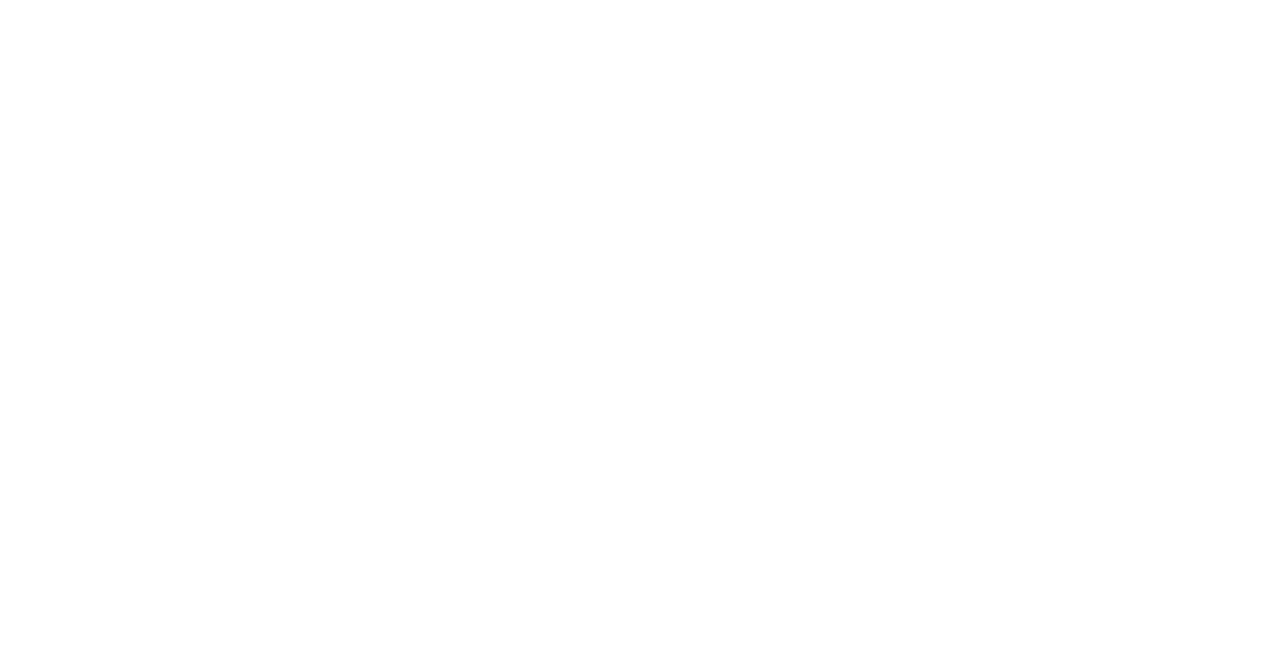
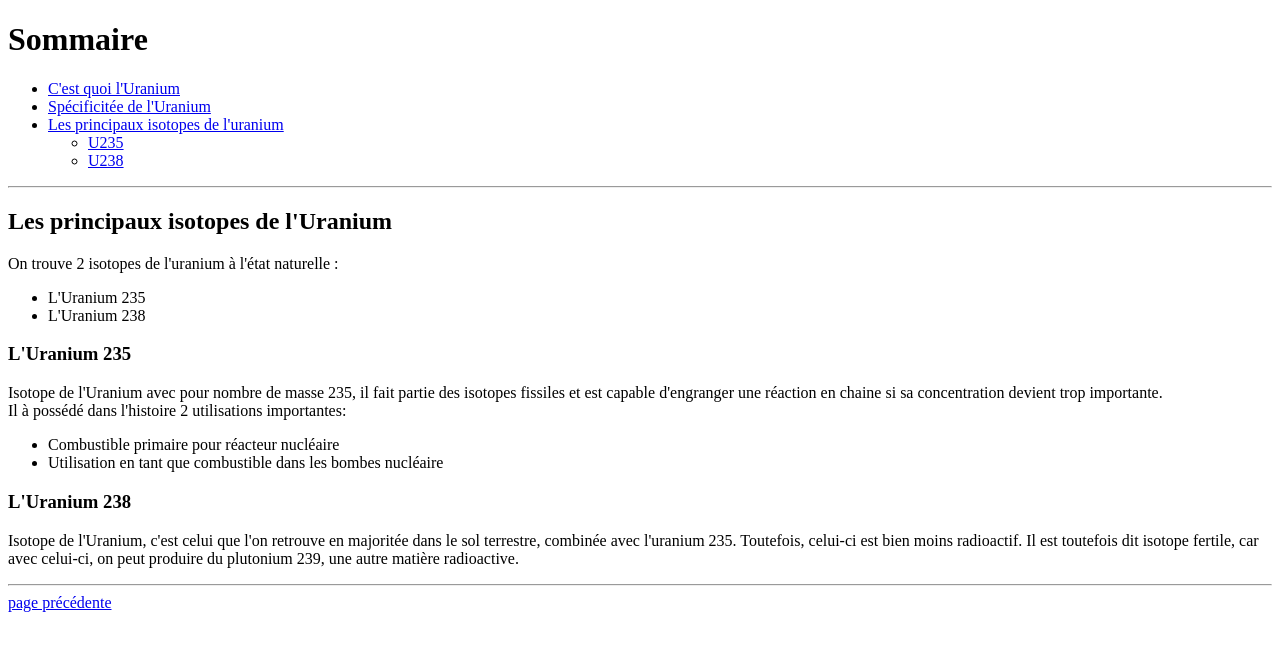
Before and after one commit to lobthere/premierp-web, a plain HTML site: page isotope.html in a window 1280 px wide. Drawn offline with Linux system fonts and the light colour scheme.

Commit message:
edited isotope, moved some references to account for the name changement, and the sections created.

```diff
--- a/isotope.html
+++ b/isotope.html
@@ -2,9 +2,57 @@
 <html lang="fr">
 <head>
     <meta charset="UTF-8">
-    <title>DUranium 238</title>
+    <title>Isotopes de l'Uranium</title>
 </head>
 <body>
+    <header>
+        <h1>Sommaire</h1>
+        <ul>
+            <li><a href="index.html#uranium">C'est quoi l'Uranium</a></li>
+            <li><a href="index.html#spec">Spécificitée de l'Uranium</a></li>
+            <li><a href="#isotope">Les principaux isotopes de l'uranium</a></li>
+            <ul>
+                <li><a href="#U235">U235</a></li>
+                <li><a href="#U238">U238</a></li>
+            </ul>
+        </ul>
+    </header>
+    <hr>
+    <main>
+        <div id="isotope">
+            <h2>Les principaux isotopes de l'Uranium</h2>
+            <p>On trouve 2 isotopes de l'uranium à l'état naturelle :</p>
+            <ul>
+                <li>L'Uranium 235</li>
+                <li>L'Uranium 238</li>
+            </ul>
+            <div id="U235">
+                <h3>L'Uranium 235</h3>
+                <p>
+                    Isotope de l'Uranium avec pour nombre de masse 235, il fait partie des isotopes fissiles et est capable d'engranger
+                    une réaction en chaine si sa concentration devient trop importante. <br>
+                    Il à possédé dans l'histoire 2 utilisations importantes:
+                </p>
+                <ul>
+                    <li>Combustible primaire pour réacteur nucléaire</li>
+                    <li>Utilisation en tant que combustible dans les bombes nucléaire</li>
+                </ul>
+            </div>
+            <div id="U238">
+                <h3>L'Uranium 238</h3>
+                <p>
+                    Isotope de l'Uranium, c'est celui que l'on retrouve en majoritée dans le sol terrestre, combinée avec l'uranium 235.
+                    Toutefois, celui-ci est bien moins radioactif. Il est toutefois dit isotope fertile, car avec celui-ci, on peut produire du
+                    plutonium 239, une autre matière radioactive.
+                </p>
+            </div>
+        </div>
+    </main>
 
+    <hr>
+
+    <footer>
+        <a href="index.html">page précédente</a>
+    </footer>
 </body>
 </html>
```
Also changed, not shown: index.html (+2 -2 lines).
